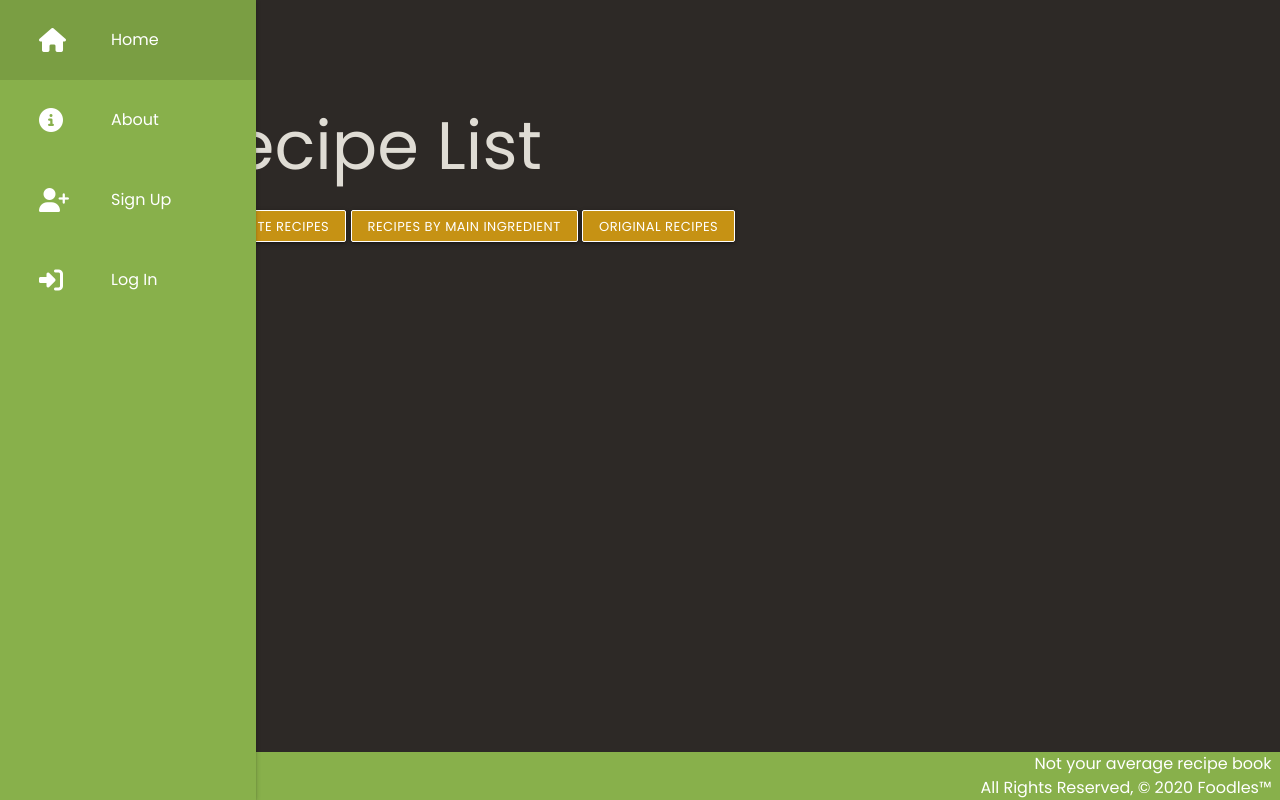
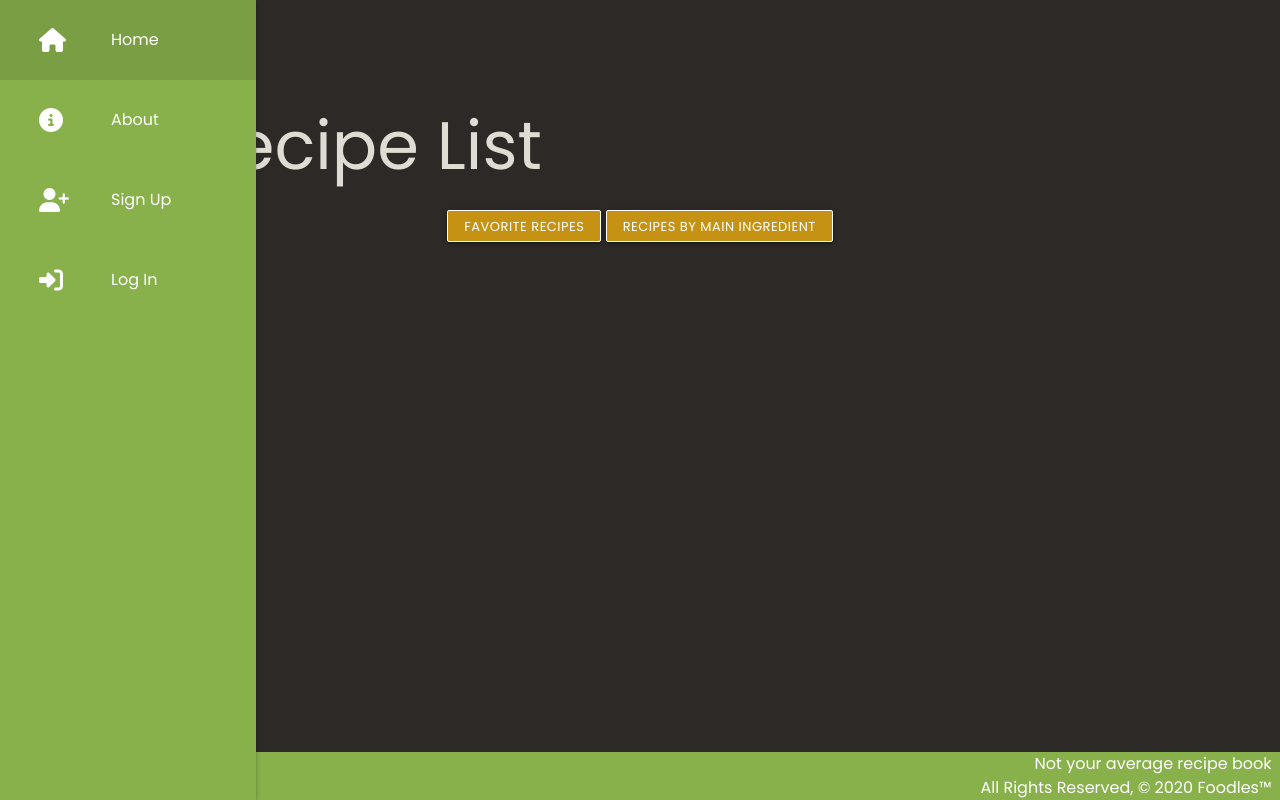
Before and after one commit to mhwhite22/foodles, a Django app: page /recipe/ in a window 1280 px wide. Run offline with Django 3.2, Linux system fonts and the light colour scheme; data that the repository does not hold is empty; some libraries are stand-ins or nearby versions.

Commit message:
add more style

```diff
--- a/main_app/static/css/style.css
+++ b/main_app/static/css/style.css
@@ -128,6 +128,10 @@ footer.page-footer {
   box-shadow: -1rem;
 }
 
+.responsive-img, .card-panel {
+  border-radius: 16px;
+}
+
 .card-list:hover{
   transform: translateY(-1rem);
 }
--- a/main_app/templates/main_app/recipe_detail.html
+++ b/main_app/templates/main_app/recipe_detail.html
@@ -6,7 +6,7 @@
     <div class="card-content">
       <span class="card-title">{{ recipe.name }}</span>
       <p>Main Ingredient: {{ recipe.get_main_ingredient_display }}</p>
-      <p>Source: <a href="{{ recipe.source }}">{{recipe.source|truncatechars:20}}</a></p>
+      <p>Source: {{ recipe.source }}</p>
       <p>Instructions: {{ recipe.instructions }}</p>
     </div>
 <div class="card-action">
--- a/main_app/templates/main_app/recipe_list.html
+++ b/main_app/templates/main_app/recipe_list.html
@@ -2,10 +2,9 @@
 {% block content %}
 
 <h1>Recipe List</h1>
-<div id="wrapper">
+<div class="center-align" id="wrapper">
   <a class="btn-small" href="{% url 'view_favorites' %}">Favorite Recipes</a>
   <a class="btn-small" href="{% url 'view_by_main' %}">Recipes By Main Ingredient</a>
-  <a class="btn-small" href="">Original Recipes</a>
 </div>
 {% for recipe in recipe_list %}
   <a href="{% url 'recipes_detail' recipe.id %}">
```
